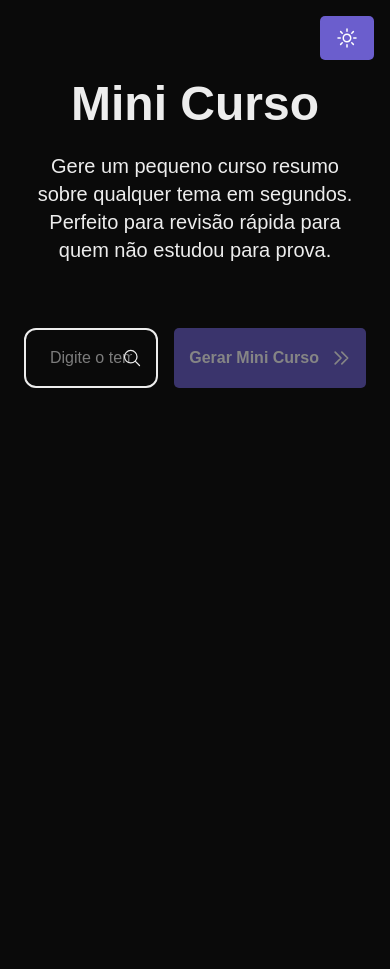
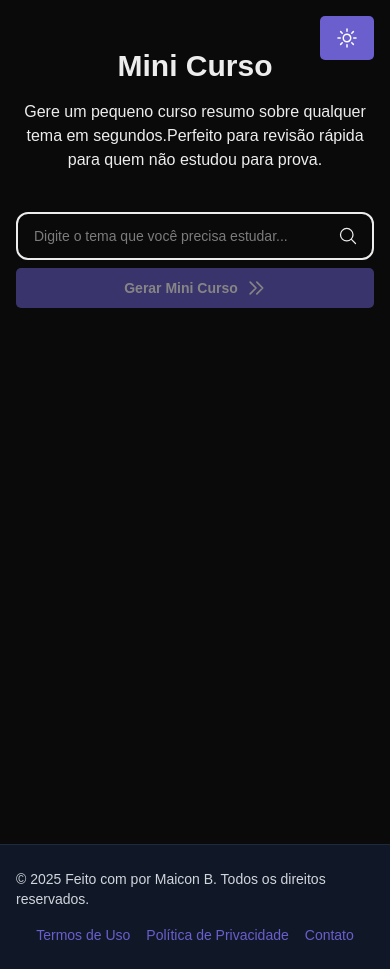
Before and after one commit to maiconbre/tinyLesson, a Next.js app: page / in a window 390 px wide. Before the commit the page ends 844 px from the top, so only its background shows below. Built offline with nearby package versions, Linux system fonts and the light colour scheme.

Commit message:
responsividade
ajustando responsividade para mobiles(in progress)

```diff
--- a/src/app/layout.tsx
+++ b/src/app/layout.tsx
@@ -3,6 +3,7 @@
 import { Geist, Geist_Mono } from "next/font/google";
 import "./globals.css";
 import { ThemeButton } from "@/components/ThemeButton";
+import { Footer } from "@/components/Footer";
 import { useThemeStore } from "@/store/useThemeStore";
 
 const geistSans = Geist({
@@ -26,10 +27,13 @@ export default function RootLayout({
   return (
     <html lang="en">
       <body
-        className={`${geistSans.variable} ${geistMono.variable} antialiased ${theme}`}
+        className={`${geistSans.variable} ${geistMono.variable} antialiased ${theme} flex flex-col min-h-screen`}
       >
         <ThemeButton />
-        {children}
+        <main className="flex-grow">
+          {children}
+        </main>
+        <Footer />
       </body>
     </html>
   );
--- a/src/app/page.tsx
+++ b/src/app/page.tsx
@@ -8,6 +8,9 @@ import { PdfButton } from '@/components/PdfGenerator';
 import { Rating } from '@/components/Rating';
 import { SearchInput } from '@/components/SearchInput';
 import { useCourseStore } from '@/store/useCourseStore';
+
+// Adiciona breakpoint personalizado para telas muito pequenas
+// xs: min-width: 320px
 
 export default function Home() {
   const [theme, setTheme] = useState('');
@@ -22,36 +25,36 @@ export default function Home() {
   };
 
   return (
-    <main className="min-h-screen bg-background text-foreground transition-colors duration-300">
+    <main className="min-h-screen bg-background text-foreground transition-colors duration-300 overflow-x-hidden">
       <div className="fixed inset-0 bg-[radial-gradient(ellipse_at_top_right,_var(--tw-gradient-stops))] from-gold-900/20 via-dark-900 to-dark-900 dark:from-gold-900/5 dark:via-dark-900 dark:to-dark-900" />
 
       <div className="relative z-10">
         {/* Header */}
-        <header className="pt-20 pb-16 px-6">
+        <header className="pt-12 sm:pt-16 md:pt-20 pb-10 sm:pb-16 px-4 sm:px-6">
           <motion.div
             initial={{ opacity: 0, y: 20 }}
             animate={{ opacity: 1, y: 0 }}
             transition={{ duration: 0.5 }}
             className="max-w-4xl mx-auto text-center"
           >
-            <h1 className="text-5xl sm:text-6xl font-bold text-gold-400 mb-6">
+            <h1 className="text-3xl sm:text-5xl md:text-6xl font-bold text-gold-400 mb-4 sm:mb-6">
               Mini Curso
             </h1>
-            <p className="text-xl text-foreground/80">
+            <p className="text-base sm:text-xl text-foreground/80">
               Gere um pequeno curso resumo sobre qualquer tema em segundos.
-              <br />
+              <br className="hidden sm:block" />
               Perfeito para revisão rápida para quem não estudou para prova.
             </p>
           </motion.div>
         </header>
 
         {/* Form Section */}
-        <section className="px-6 mb-20">
+        <section className="px-4 sm:px-6 mb-12 sm:mb-16 md:mb-20">
           <motion.div
             initial={{ opacity: 0, y: 20 }}
             animate={{ opacity: 1, y: 0 }}
             transition={{ duration: 0.5, delay: 0.2 }}
-            className="max-w-2xl mx-auto"
+            className="max-w-full sm:max-w-xl md:max-w-2xl mx-auto"
           >
             <div className="relative">
               <SearchInput
@@ -80,12 +83,12 @@ export default function Home() {
           <motion.section
             initial={{ opacity: 0 }}
             animate={{ opacity: 1 }}
-            className="px-6 pb-20"
+            className="px-4 sm:px-6 pb-12 sm:pb-16 md:pb-20"
           >
             <div className="max-w-5xl mx-auto">
               {/* Objetivos */}
-              <div className="mb-8 bg-background/50 rounded-lg p-6 backdrop-blur-sm">
-                <h3 className="text-xl font-semibold text-gold-400 mb-4">Objetivos</h3>
+              <div className="mb-6 sm:mb-8 bg-background/50 rounded-lg p-4 sm:p-6 backdrop-blur-sm">
+                <h3 className="text-lg sm:text-xl font-semibold text-gold-400 mb-3 sm:mb-4">Objetivos</h3>
                 <ul className="list-disc list-inside space-y-2 text-foreground/70">
                   {data.objectives.map((objective, index) => (
                     <li key={index}>{objective}</li>
@@ -116,11 +119,11 @@ export default function Home() {
               </div>
 
               {/* Glossário */}
-              <div className="bg-background/50 rounded-lg p-6 backdrop-blur-sm">
-                <h3 className="text-xl font-semibold text-gold-400 mb-4">Glossário</h3>
-                <div className="grid grid-cols-1 md:grid-cols-2 gap-4 text-foreground/70">
+              <div className="bg-background/50 rounded-lg p-4 sm:p-6 backdrop-blur-sm">
+                <h3 className="text-lg sm:text-xl font-semibold text-gold-400 mb-3 sm:mb-4">Glossário</h3>
+                <div className="grid grid-cols-1 sm:grid-cols-2 gap-3 sm:gap-4 text-foreground/70">
                   {data.glossary.map((item, index) => (
-                    <div key={index} className="bg-background/30 p-4 rounded-lg">
+                    <div key={index} className="bg-background/30 p-3 sm:p-4 rounded-lg">
                       <h4 className="font-medium text-foreground mb-2">{item.term}</h4>
                       <p>{item.definition}</p>
                     </div>
@@ -130,16 +133,16 @@ export default function Home() {
 
               {/* Resumo Final */}
               {data.final_summary && (
-                <div className="mt-8 bg-background/50 rounded-lg p-6 backdrop-blur-sm">
-                  <h3 className="text-xl font-semibold text-gold-400 mb-4">Resumo Final</h3>
+                <div className="mt-6 sm:mt-8 bg-background/50 rounded-lg p-4 sm:p-6 backdrop-blur-sm">
+                  <h3 className="text-lg sm:text-xl font-semibold text-gold-400 mb-3 sm:mb-4">Resumo Final</h3>
                   <p className="text-foreground/70">{data.final_summary}</p>
                 </div>
               )}
 
               {/* Dicas de Estudo */}
               {data.study_tips.length > 0 && (
-                <div className="mt-8 bg-background/50 rounded-lg p-6 backdrop-blur-sm">
-                  <h3 className="text-xl font-semibold text-gold-400 mb-4">Dicas de Estudo</h3>
+                <div className="mt-6 sm:mt-8 bg-background/50 rounded-lg p-4 sm:p-6 backdrop-blur-sm">
+                  <h3 className="text-lg sm:text-xl font-semibold text-gold-400 mb-3 sm:mb-4">Dicas de Estudo</h3>
                   <ul className="list-decimal list-inside space-y-2 text-foreground/70">
                     {data.study_tips.map((tip, index) => (
                       <li key={index}>{tip}</li>
@@ -149,13 +152,13 @@ export default function Home() {
               )}
 
               {/* Controles de Navegação */}
-              <div className="mt-8 flex justify-between items-center flex-wrap gap-4">
-                <div className="flex items-center space-x-4">
+              <div className="mt-6 sm:mt-8 flex justify-center sm:justify-between items-center flex-wrap gap-4">
+                <div className="flex items-center space-x-2 sm:space-x-4 w-full sm:w-auto justify-center">
                   <PdfButton courseData={data} />
                   <button
                     onClick={() => setShowRating(true)}
-                    className="px-4 py-2 bg-gold-600 text-dark-900 rounded-lg hover:bg-gold-500
-                             transition-all duration-200"
+                    className="px-3 sm:px-4 py-2 bg-gold-600 text-dark-900 rounded-lg hover:bg-gold-500
+                             transition-all duration-200 text-sm sm:text-base"
                   >
                     Avaliar Curso
                   </button>
--- /dev/null
+++ b/src/components/Footer/index.tsx
@@ -0,0 +1,33 @@
+'use client';
+
+import { useThemeStore } from '@/store/useThemeStore';
+
+export const Footer = () => {
+  const { theme } = useThemeStore();
+  const currentYear = new Date().getFullYear();
+
+  return (
+    <footer className={`w-full py-6 mt-auto border-t ${theme === 'dark' ? 'border-gray-800 bg-gray-900 text-gray-300' : 'border-gray-200 bg-[#FFB366] text-white'}`}>
+      <div className="container mx-auto px-4">
+        <div className="flex flex-col md:flex-row justify-between items-center">
+          <div className="mb-4 md:mb-0">
+            <p className="text-sm">
+              © 2025 Feito com por Maicon B. Todos os direitos reservados.
+            </p>
+          </div>
+          <div className="flex space-x-4">
+            <a href="#" className="text-sm hover:underline transition-colors duration-200">
+              Termos de Uso
+            </a>
+            <a href="#" className="text-sm hover:underline transition-colors duration-200">
+              Política de Privacidade
+            </a>
+            <a href="#" className="text-sm hover:underline transition-colors duration-200">
+              Contato
+            </a>
+          </div>
+        </div>
+      </div>
+    </footer>
+  );
+};
--- a/src/components/SearchInput/index.tsx
+++ b/src/components/SearchInput/index.tsx
@@ -50,7 +50,7 @@ export const SearchInput: React.FC<SearchInputProps> = ({
 
   return (
     <div className="relative w-full" ref={inputRef}>
-      <div className="relative flex gap-4">
+      <div className="relative flex flex-col sm:flex-row gap-2 sm:gap-4">
         <div className="relative flex-1">
           <input
             type="text"
@@ -62,8 +62,8 @@ export const SearchInput: React.FC<SearchInputProps> = ({
             }}
             onKeyDown={handleKeyDown}
             placeholder="Digite o tema que você precisa estudar..."
-          className="w-full px-6 py-4 bg-background border-2 border-foreground/30 rounded-xl
-                   text-foreground placeholder-foreground/50
+          className="w-full px-4 sm:px-6 py-3 sm:py-4 bg-background border-2 border-foreground/30 rounded-xl
+                   text-foreground placeholder-foreground/50 text-sm sm:text-base
                    focus:border-gold-500 focus:ring-2 focus:ring-gold-500/20
                    transition-all duration-300"
         />
@@ -75,14 +75,14 @@ export const SearchInput: React.FC<SearchInputProps> = ({
       <button
         onClick={onSubmit}
         disabled={!value.trim() || loading}
-        className="px-8 py-4 bg-gradient-to-r from-gold-600 to-gold-500 rounded-xl
-                   text-dark-900 font-semibold
+        className="w-full sm:w-auto px-4 sm:px-8 py-3 sm:py-4 bg-gradient-to-r from-gold-600 to-gold-500 rounded-xl
+                   text-dark-900 font-semibold text-sm sm:text-base
                    hover:from-gold-500 hover:to-gold-400
                    transform hover:scale-[1.02] transition-all duration-300
                    focus:outline-none focus:ring-2 focus:ring-gold-500/50
                    disabled:opacity-50 disabled:cursor-not-allowed
                    disabled:hover:scale-100
-                   flex items-center gap-3"
+                   flex items-center justify-center gap-2 sm:gap-3"
       >
         {loading ? (
           <>
@@ -110,15 +110,15 @@ export const SearchInput: React.FC<SearchInputProps> = ({
           initial={{ opacity: 0, y: -10 }}
           animate={{ opacity: 1, y: 0 }}
           exit={{ opacity: 0, y: -10 }}
-          className="absolute z-10 w-full mt-2 py-2 bg-background border border-foreground/30 rounded-lg shadow-xl"
+          className="absolute z-10 w-full mt-2 py-2 bg-background border border-foreground/30 rounded-lg shadow-xl max-h-60 overflow-y-auto"
         >
           <h3 className="px-4 py-2 text-sm font-medium text-gold-400">Temas Recentes</h3>
-          <div className="max-h-60 overflow-y-auto">
+          <div>
             {history.map((theme, index) => (
               <button
                 key={index}
                 onClick={() => handleSuggestionClick(theme)}
-                className="w-full px-4 py-2 flex items-center space-x-3 text-left hover:bg-background/80 transition-colors text-foreground"
+                className="w-full px-3 sm:px-4 py-2 flex items-center space-x-2 sm:space-x-3 text-left hover:bg-background/80 transition-colors text-foreground text-sm sm:text-base"
               >
                 <ClockIcon className="h-4 w-4 text-gold-500/50" />
                 <span>{theme}</span>
```
